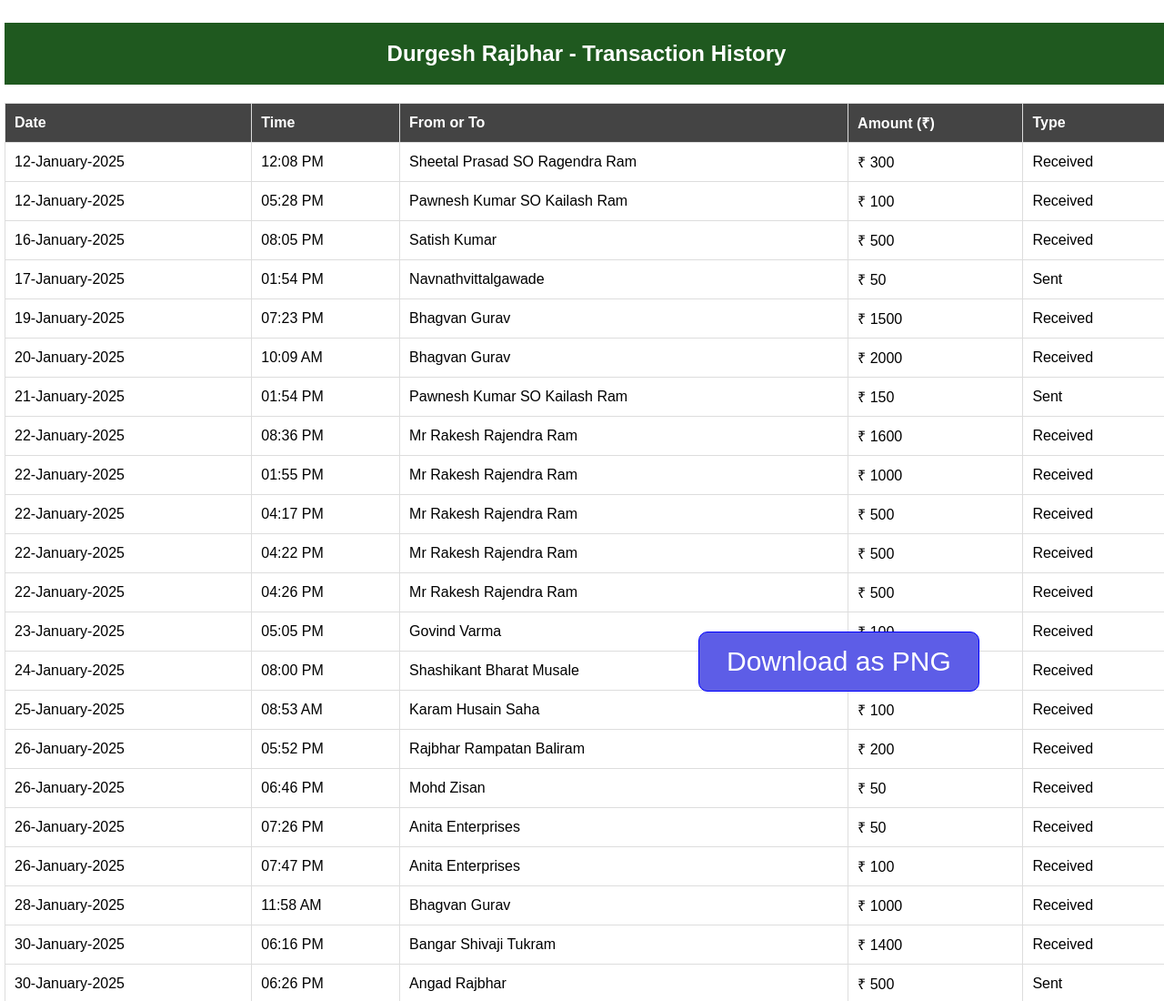
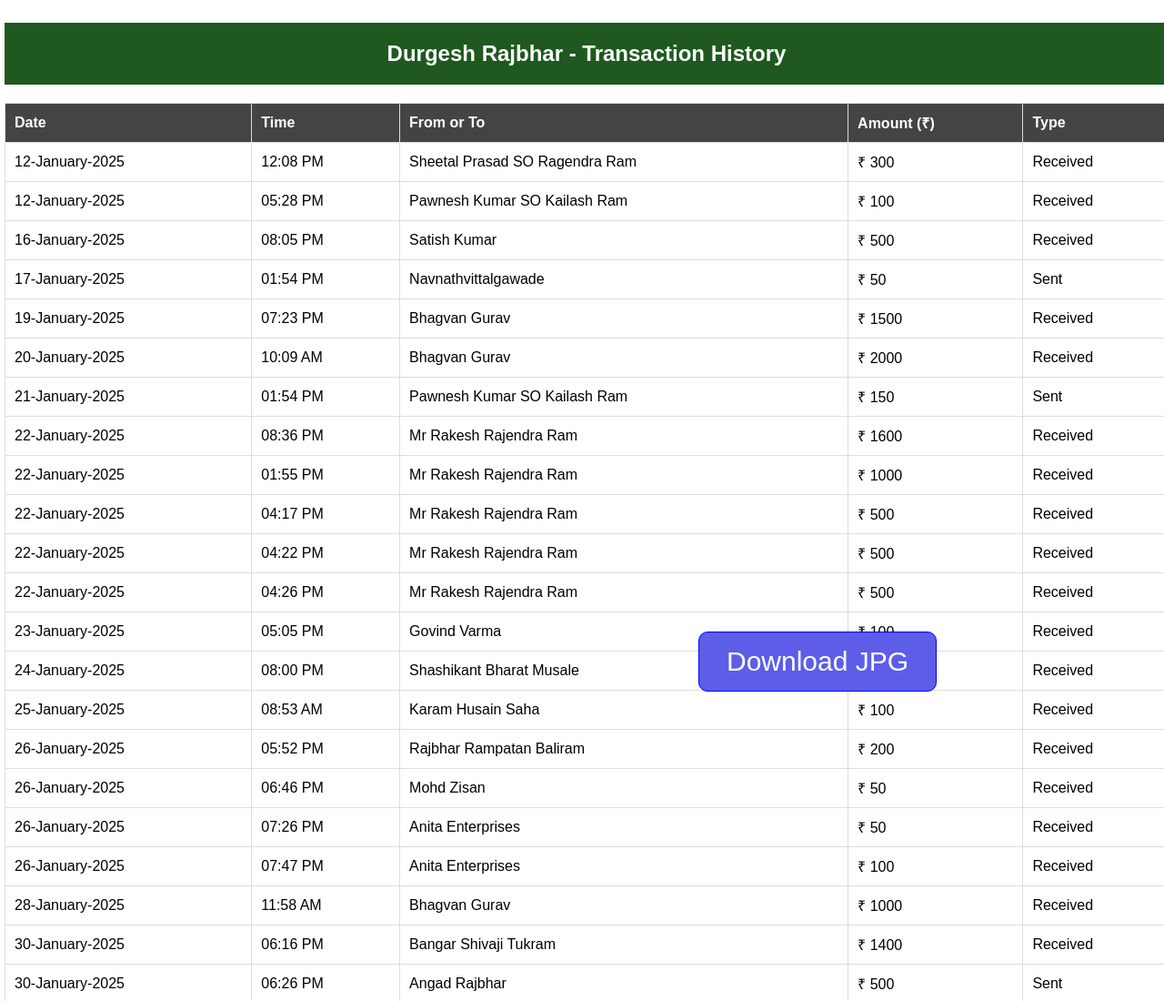
Before and after one commit to Aakashraj24/Durgesh-Account-Management, a plain HTML site: page index.html in a window 1280 px wide. Shown: the top 1100 px of the page at 91% size. Drawn offline with Linux system fonts and the light colour scheme.

Commit message:
Update index.html

```diff
--- a/index.html
+++ b/index.html
@@ -32,7 +32,7 @@
 </div>
 
 <script src="html2canvas.js"></script>
-<button id="imgButton">Download as PNG</button>
+<button id="imgButton">Download JPG</button>
 <script src="script.js"></script>
 </body>
 </html>
```
